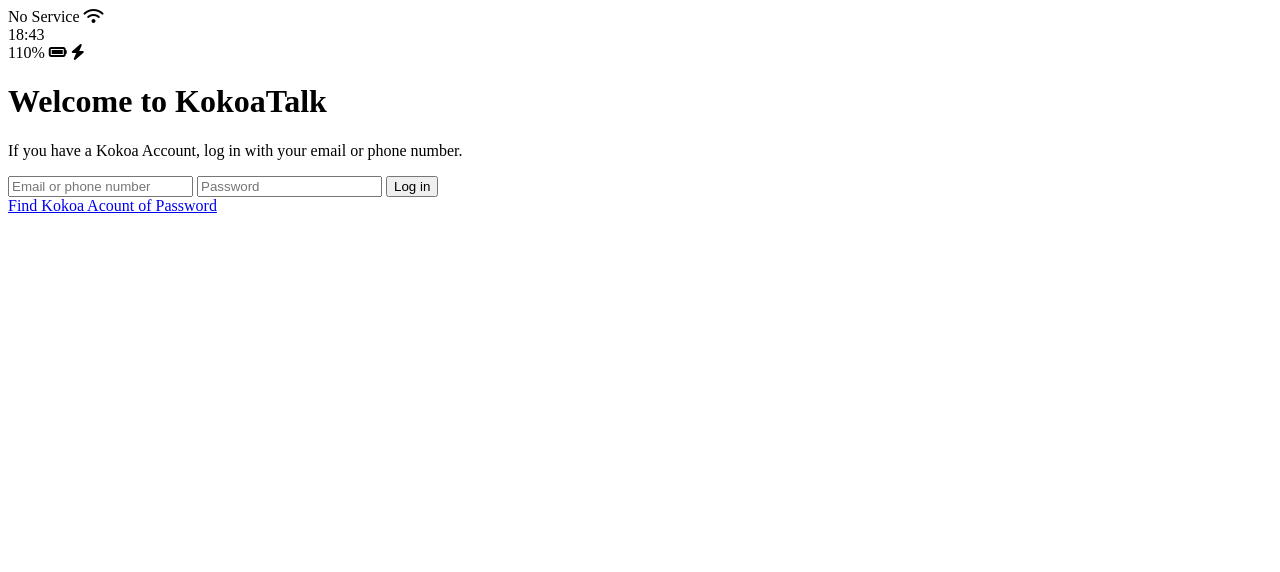
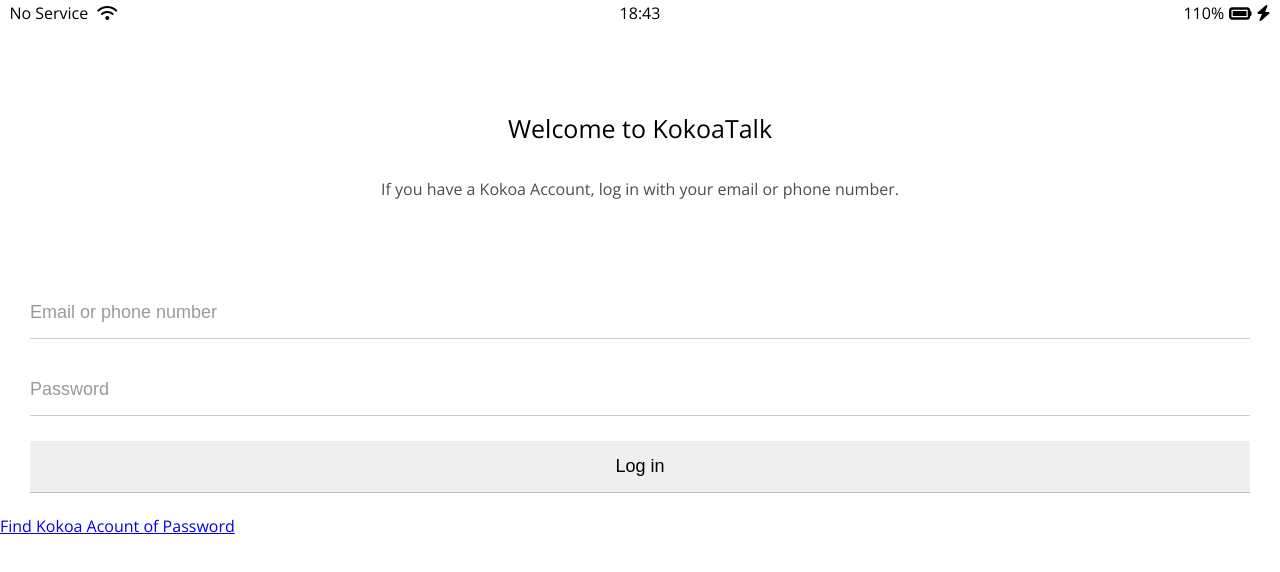
Before and after one commit to jamescho1004/web_practice, a plain HTML site: page index.html in a window 1280 px wide. Drawn offline with nearby package versions, Linux system fonts and the light colour scheme.

Commit message:
23.12.26 ~#6.7

```diff
--- /dev/null
+++ b/css/reset.css
@@ -0,0 +1,128 @@
+html,
+body,
+div,
+span,
+applet,
+object,
+iframe,
+h1,
+h2,
+h3,
+h4,
+h5,
+h6,
+p,
+blockquote,
+pre,
+a,
+abbr,
+acronym,
+address,
+big,
+cite,
+code,
+del,
+dfn,
+em,
+img,
+ins,
+kbd,
+q,
+s,
+samp,
+small,
+strike,
+strong,
+sub,
+sup,
+tt,
+var,
+b,
+u,
+i,
+center,
+dl,
+dt,
+dd,
+ol,
+ul,
+li,
+fieldset,
+form,
+label,
+legend,
+table,
+caption,
+tbody,
+tfoot,
+thead,
+tr,
+th,
+td,
+article,
+aside,
+canvas,
+details,
+embed,
+figure,
+figcaption,
+footer,
+header,
+hgroup,
+menu,
+nav,
+output,
+ruby,
+section,
+summary,
+time,
+mark,
+audio,
+video {
+  margin: 0;
+  padding: 0;
+  border: 0;
+  font-size: 100%;
+  font: inherit;
+  vertical-align: baseline;
+}
+/* HTML5 display-role reset for older browsers */
+article,
+aside,
+details,
+figcaption,
+figure,
+footer,
+header,
+hgroup,
+menu,
+nav,
+section {
+  display: block;
+}
+body {
+  line-height: 1;
+}
+ol,
+ul {
+  list-style: none;
+}
+blockquote,
+q {
+  quotes: none;
+}
+blockquote:before,
+blockquote:after,
+q:before,
+q:after {
+  content: "";
+  content: none;
+}
+table {
+  border-collapse: collapse;
+  border-spacing: 0;
+}
+
+input:focus {
+  outline: none;
+}
--- /dev/null
+++ b/css/status-bar.css
@@ -0,0 +1,24 @@
+.status-bar {
+    display: flex;
+    justify-content: center;
+    padding: 5px 3px;
+}
+.status-bar__column {
+    width: 33%;
+}
+.status-bar__column:first-child span{
+    margin-right: 5px;
+}
+.status-bar__column:nth-child(2) {
+    display: flex;
+    justify-content: center;
+}
+.status-bar__column:last-child {
+    display: flex;
+    justify-content: flex-end;
+    align-items: center;
+}
+
+.status-bar__column .fa-battery-full {
+    margin: 0px 5px;
+}
--- /dev/null
+++ b/css/style.css
@@ -0,0 +1,45 @@
+@import url("https://fonts.googleapis.com/css2?family=Open+Sans:wght@400;600&display=swap");
+@import "reset.css";
+@import "status-bar.css";
+@import "variables.css";
+body {
+    font-family: "Open Sans", sans-serif;
+}
+.welcome-header {
+    margin: 90px 0px;
+    text-align: center;
+    display: flex;
+    flex-direction: column;
+    align-items: center;
+}
+.welcome-header__title {
+    margin-bottom: 40px;
+    font-size: 25px;
+}
+.welcome-header__text {
+    width: 60%;
+    opacity: 0.7;
+}
+
+#login-form {
+    display: flex;
+    flex-direction: column;
+    margin:0px 30px;
+}
+
+#login-form input {
+    padding: 15px 0px;
+    border: none;
+    border-bottom: 1px solid rgba(0, 0, 0, 0.2);
+    font-size: 18px;
+    margin-bottom: 25px;
+    transition: border-color 0.3s ease-in-out;
+}
+
+#login-form input::placeholder {
+    color: rgba(0, 0, 0, 0.4);
+}
+
+#login-form input:focus {
+    border-color:var(--yellow);
+}
--- /dev/null
+++ b/css/variables.css
@@ -0,0 +1,3 @@
+:root {
+    --yellow: #fae100;
+}
--- a/index.html
+++ b/index.html
@@ -1,6 +1,7 @@
 <!DOCTYPE html>
 <html lang="en">
   <head>
+    <link rel="stylesheet" href="css/style.css">
     <meta charset="UTF-8" />
     <meta name="viewport" content="width=device-width, initial-scale=1.0" />
     <title>Welcome to KokoaTalk</title>
@@ -16,7 +17,7 @@
       </div>
       <div class="status-bar__column">
         <span>110%</span>
-        <i class="fas fa-battery-full"></i>
+        <i class="fas fa-battery-full fa-lg"></i>
         <i class="fas fa-bolt"></i>
       </div>
     </div>
```
Also changed, not shown: style.css (added).
